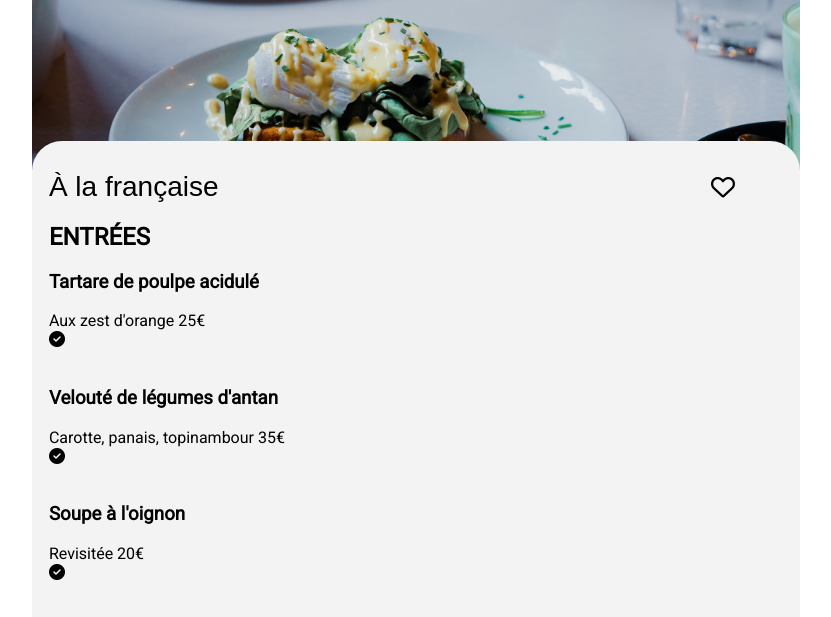
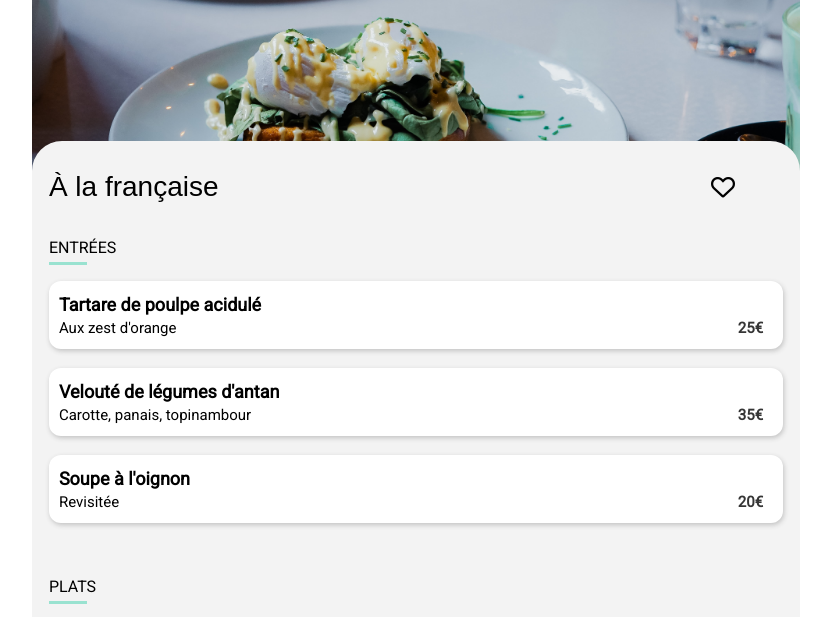
Before and after one commit to jeromehauretouzet/JeromeHaureTouzet_4_03022025, a website: page restaurant-aLaFrancaise.html in a window 1280 px wide. Shown: the part 137-754 px from the top of the page, without its empty margins (224-1055 px from the left). Drawn offline with Linux system fonts and the light colour scheme; a web font is replaced by a local one.

Commit message:
UPDATE restaurant.scss: Titres, carte du menu avec le check de validation au survol

```diff
--- a/sass/base/reset.scss
+++ b/sass/base/reset.scss
@@ -13,7 +13,7 @@ padding: 0px;
 list-style-type: none;
 }
 
-h1{
+h1, h2, h3{
 margin: 0px;
 }
 
--- a/sass/pages/restaurant.scss
+++ b/sass/pages/restaurant.scss
@@ -58,3 +58,96 @@
     margin-right: 60px;
   }
 }
+
+
+/* Titres et carte du menu */
+
+#main-starter {
+  /* titre secondaire du menu */
+  h2 {
+    font-size: 16px;
+    font-weight: 300;
+    width: 38px;
+    border-bottom: 3px solid $tertiary-color;
+    padding-bottom: 5px;
+    margin-top: 35px;
+  }
+}
+
+#main-menu {
+  a {
+    .cardMenu {
+      display: flex;
+      width: 100%;
+      height: 68px;
+      overflow: hidden;
+      background-color: white;
+      border-radius: 12px;
+      box-shadow: 1px 2px 5px #c2c2c2;
+
+      .menu {
+        width: 100%;
+
+        /* titre du plat */
+        h3 {
+          font-weight: 600;
+          font-size: 18px;
+          padding-top: 13.5px;
+          padding-bottom: 4px;
+          padding-left: 10px;
+        }
+
+        /* flexcontainer (description et prix) */
+        .flexcontainer {
+          display: flex;
+          padding-left: 10px;
+
+          /* flexcontainer (description et prix) */
+          .description {
+            font-weight: 300;
+            font-size: 15px;
+            margin-right: auto;
+            white-space: nowrap;
+            overflow: hidden;
+            text-overflow: ellipsis;
+          }
+
+          /* prix */
+          .price {
+            font-size: 15px;
+            color: $grey-superdark;
+            font-weight: 700;
+            margin-right: 20px;
+            padding-bottom: 5px;
+          }
+        }
+      }
+
+      /* check de validation (vert)*/
+      .check {
+        display: flex;
+        background-color: $tertiary-color;
+        color: white;
+        border-radius: 0 12px 12px 0;
+        border: none;
+        width: 0%;
+        max-width: 90px;
+        height: 68px;
+        transition: all 0.5s ease-in-out;
+
+        /* icone du check de validation */
+        i {
+          margin: auto;
+          font-size: 22px;
+          padding-top: 5px;
+        }
+      }
+    }
+
+    &:hover {
+      .cardMenu .check {
+        width: 20%;
+      }
+    }
+  }
+}
```
Also changed, not shown: css/style.css, 1 other file.
